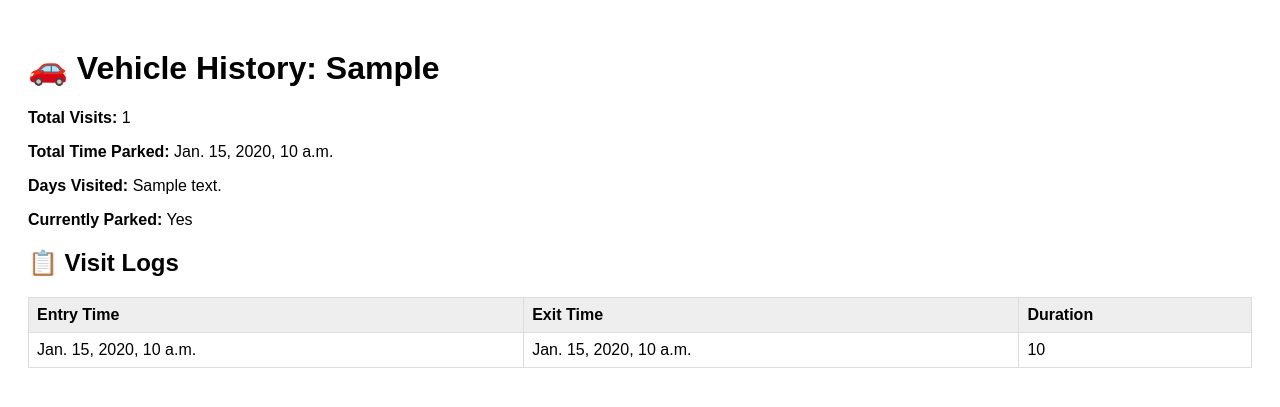
After one commit to xraffay-dev/SmartTrack-Parking-System, a Django app: template parking/templates/parking/vehicle_detail.html in a window 1280 px wide. The commit adds this page. Shown: the top 407 px of the page. Run offline with Django 5.2, Linux system fonts and the light colour scheme; tables that the repository leaves empty hold one stand-in row (values such as "Sample post"); the template is opened without the code that fills it: values that come from a table or form of the project are taken from there, most other values are stand-ins (such as "Sample title", 1, 10 or a date in 2020); data that the repository does not hold is empty.

Commit message:
Implementing respective Vehicle's Information Storage

```diff
--- /dev/null
+++ b/parking/templates/parking/vehicle_detail.html
@@ -0,0 +1,55 @@
+<!DOCTYPE html>
+<html>
+  <head>
+    <title>Vehicle History - {{ vehicle.license_plate }}</title>
+    <style>
+      body {
+        font-family: sans-serif;
+        padding: 20px;
+      }
+      table {
+        width: 100%;
+        border-collapse: collapse;
+        margin-top: 20px;
+      }
+      th,
+      td {
+        border: 1px solid #ddd;
+        padding: 8px;
+        text-align: left;
+      }
+      th {
+        background: #eee;
+      }
+    </style>
+  </head>
+  <body>
+    <h1>🚗 Vehicle History: {{ vehicle.license_plate }}</h1>
+
+    <p><strong>Total Visits:</strong> {{ total_visits }}</p>
+    <p><strong>Total Time Parked:</strong> {{ total_time }}</p>
+    <p><strong>Days Visited:</strong> {{ days_visited }}</p>
+    <p>
+      <strong>Currently Parked:</strong> {{ currently_parked|yesno:"Yes,No" }}
+    </p>
+
+    <h2>📋 Visit Logs</h2>
+    <table>
+      <tr>
+        <th>Entry Time</th>
+        <th>Exit Time</th>
+        <th>Duration</th>
+      </tr>
+      {% for log in logs %}
+      <tr>
+        <td>{{ log.entry_time }}</td>
+        <td>{{ log.exit_time|default:"--" }}</td>
+        <td>
+          {% if log.duration %} {{ log.duration }} {% else %} Currently Parked
+          {% endif %}
+        </td>
+      </tr>
+      {% endfor %}
+    </table>
+  </body>
+</html>
--- a/parking/urls.py
+++ b/parking/urls.py
@@ -1,9 +1,10 @@
 from django.urls import path
 from . import views
-from .views import analytics_view
+from .views import analytics_view, vehicle_detail
 
 urlpatterns = [
     path('entry/', views.log_entry, name='log_entry'),
     path('exit/', views.log_exit, name='log_exit'),
-     path('analytics/', analytics_view, name='analytics'),
+    path('analytics/', analytics_view, name='analytics'),
+    path('vehicle/<str:plate>/', vehicle_detail, name='vehicle_detail'),
 ]
--- a/plateLogger.py
+++ b/plateLogger.py
@@ -20,7 +20,7 @@ parser.add_argument('--mode', default='entry', choices=['entry', 'exit'])
 args = parser.parse_args()
 
 # 📷 Load image
-image_path = "./plate_dataset/test/images/car1.jpg"
+image_path = "./plate_dataset/test/images/car2.jpg"
 
 image = cv2.imread(image_path)
 
--- a/smarttrack/settings.py
+++ b/smarttrack/settings.py
@@ -44,7 +44,7 @@ ROOT_URLCONF = 'smarttrack.urls'
 TEMPLATES = [
     {
         'BACKEND': 'django.template.backends.django.DjangoTemplates',
-        'DIRS': [],
+        'DIRS': [BASE_DIR / 'templates'],
         'APP_DIRS': True,
         'OPTIONS': {
             'context_processors': [
```
Also changed, not shown: parking/admin.py (+12 -7 lines), parking/templates/parking/analytics.html (+29 -6 lines), parking/views.py (+39 -0 lines).
